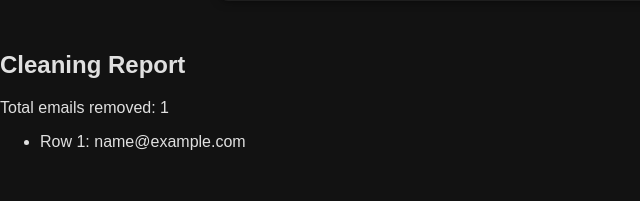
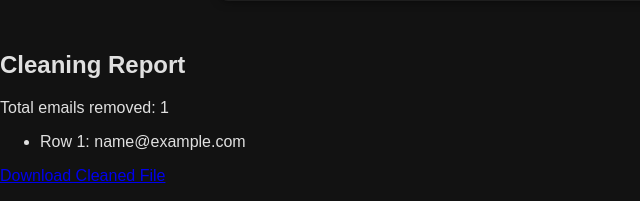
Before and after one commit to djrobzilla/emaillistcleaner, a Flask app: template templates/emaillistcleaner.html in a window 1280 px wide. Shown: the part 736-937 px from the top of the page, without its empty margins (0-640 px from the left). Before the commit the page ends 886 px from the top, so only its background shows below. Run offline with Flask 3, Linux system fonts and the light colour scheme; the template is opened without the code that fills it: most values are stand-ins (such as "Sample title", 1, 10 or a date in 2020).

Commit message:
fixing reports

```diff
--- a/app.py
+++ b/app.py
@@ -63,9 +63,6 @@
                 # Save the removed emails in session
                 session['removed_emails'] = removed_emails
 
-                # Send the cleaned file
-                response = send_file(output_path, as_attachment=True)
-
                 # Delete the files after sending the response
                 os.remove(input_path)
                 os.remove(output_path)
--- a/templates/emaillistcleaner.html
+++ b/templates/emaillistcleaner.html
@@ -24,6 +24,7 @@
                     <li>Row {{ row_num }}: {{ emails|join(', ') }}</li>
                 {% endfor %}
             </ul>
+            <p><a href="{{ download_url }}" class="download-link">Download Cleaned File</a></p>
         </div>
     {% endif %}
 </body>
```
